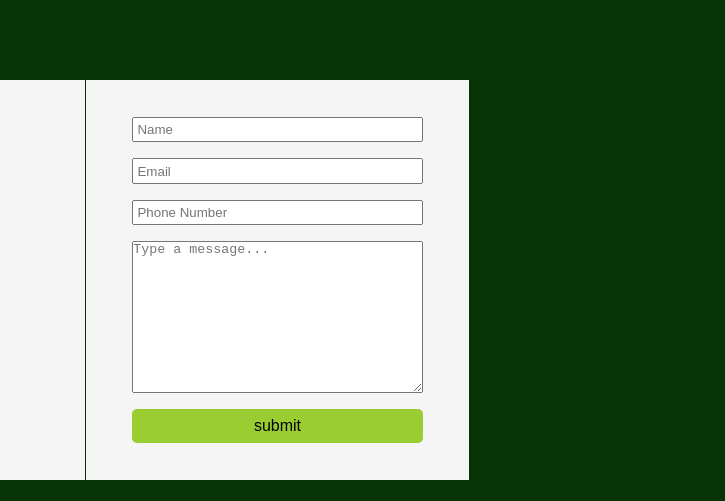
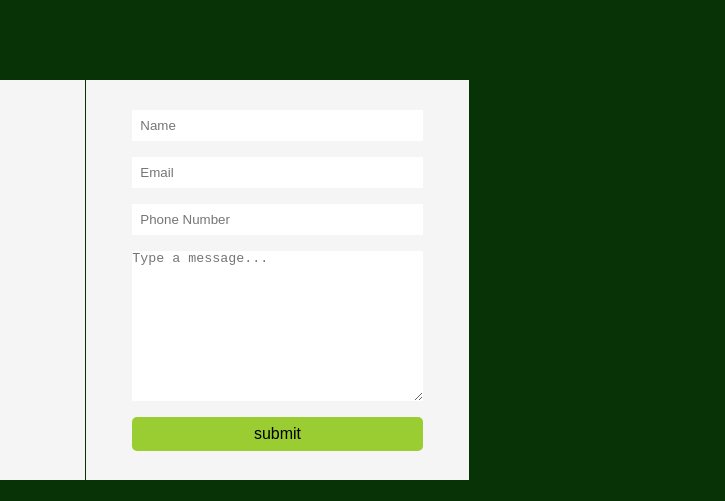
Before and after one commit to ayoolat/My-portfolio, a plain HTML site: page contact.html in a window 1280 px wide. Shown: the part 95-596 px from the top of the page, 555-1280 px from the left. Drawn offline with nearby package versions, Linux system fonts and the light colour scheme.

Commit message:
minor fixes

```diff
--- a/contact.css
+++ b/contact.css
@@ -134,11 +134,13 @@ width: 80%;
 /* name, email and phone number inputs */
 #contact2 .contactform input{
     margin: 0.5rem;
-    padding: 0.2rem;
+    padding: 0.5rem;
+    border: none;
 }
 
 #contact2 .contactform textarea{
     margin: 0.5rem;
+    border: none;
 }
 
 #contact2 .contactform #submit{
```
Also changed, not shown: index.html (+5 -4 lines), images/bg-image.jpg (added).
